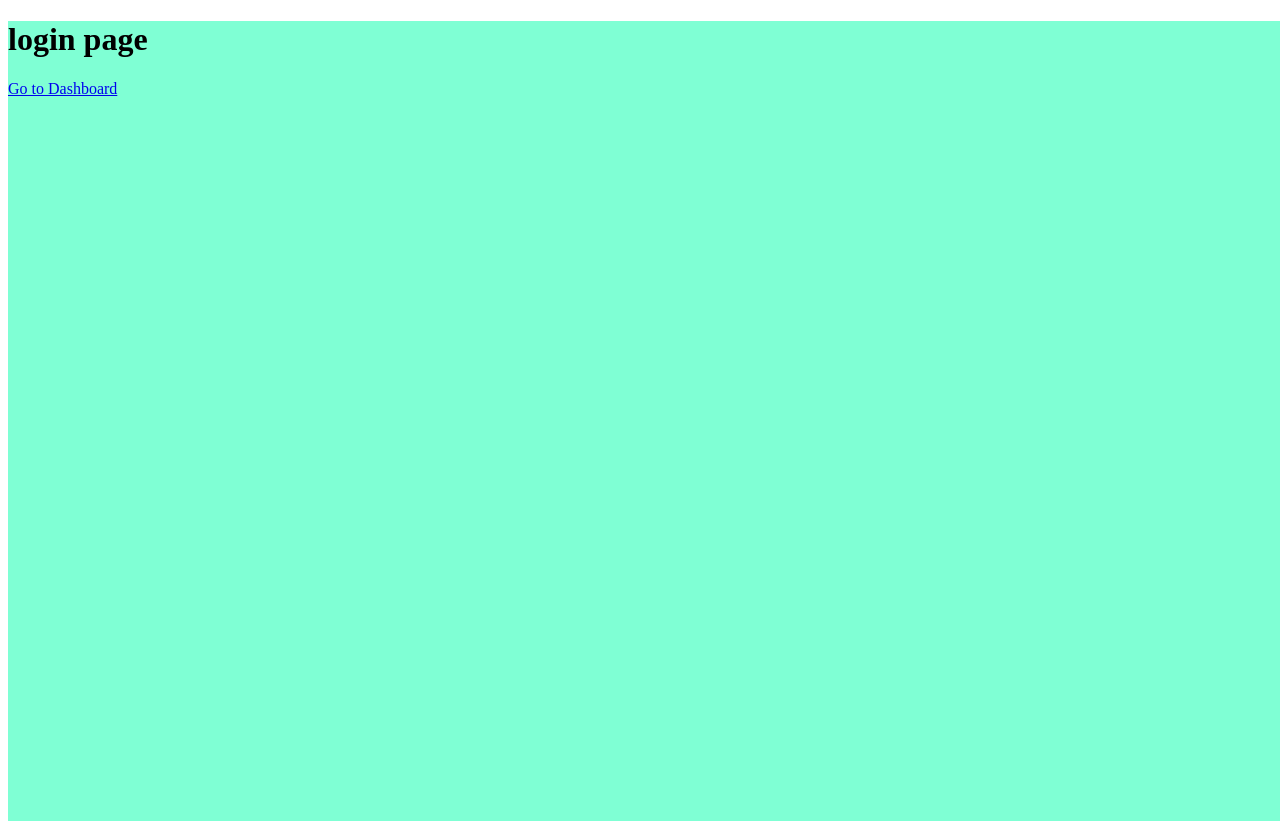
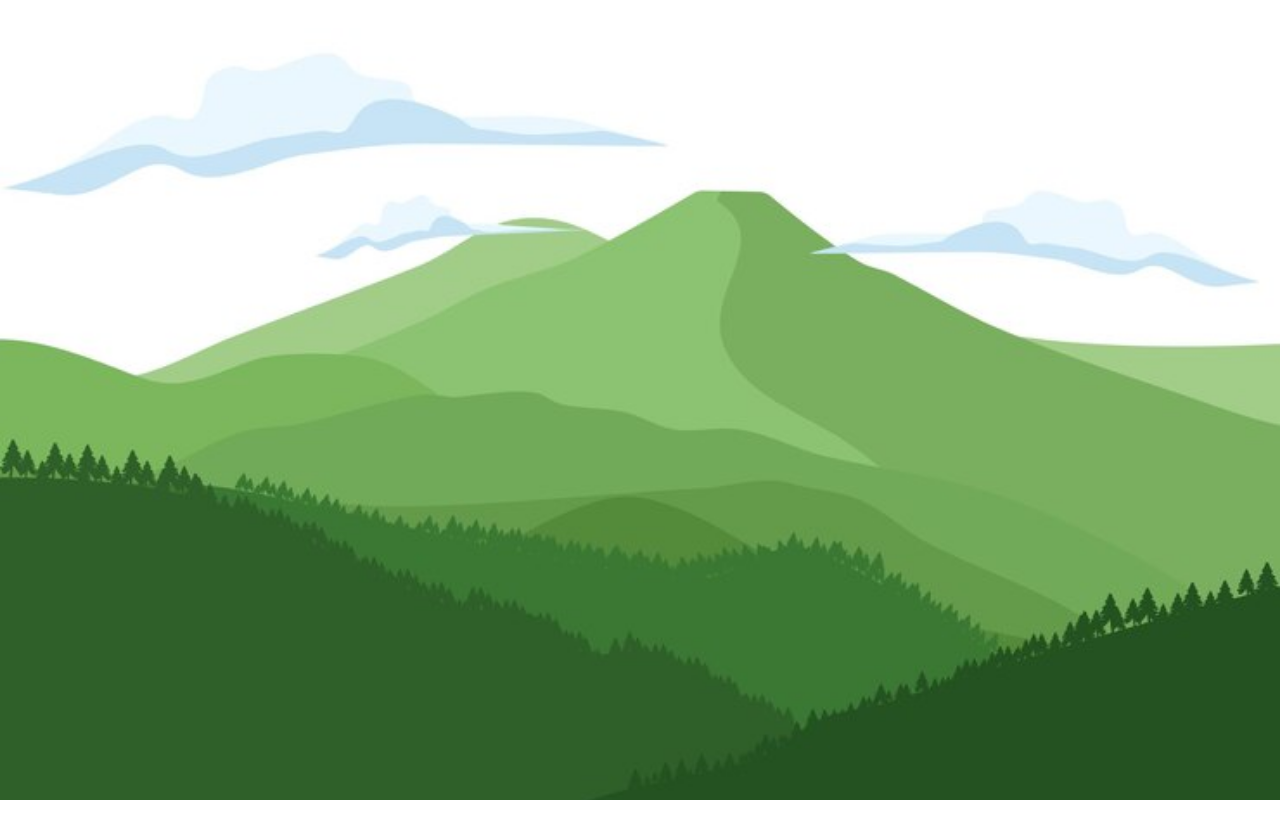
Before and after one commit to JeremyGroce/Robinhood_Widget, a React (Vite) app: page / in a window 1280 px wide. After the commit the page ends 800 px from the top, so only its background shows below. Built offline with nearby package versions, Linux system fonts and the light colour scheme.

Commit message:
set background image, including scaling

```diff
--- a/src/pages/login.jsx
+++ b/src/pages/login.jsx
@@ -7,8 +7,11 @@
 {
     return(
         <div className="login-page">
-            <h1>login page</h1>
-            <Link to= "/dashboard">Go to Dashboard</Link>
+            <div className="login-component">
+
+
+            </div>
+            {/* <Link to= "/dashboard">Go to Dashboard</Link> */}
         </div>
     )
 }
--- a/src/styling/log.css
+++ b/src/styling/log.css
@@ -1,8 +1,28 @@
 
 .login-page
 {
-    background-color: aquamarine;
+    background-image: url(../../public/Login\ Image.jpg);
+    background-repeat: no-repeat;
+    background-position: center center;
+    background-size: cover;
     height: 100vh;
     width: 100vw;
     color: black;
 }
+
+/* Get rid of default html padding/margin */
+*
+{
+    margin: 0;
+    padding: 0;
+}
+
+
+/* .login-component
+{
+    position: relative;
+    background-color: gray;
+    height: 100px;
+    width: 200px;
+    border-radius: 5px;
+} */
```
Also changed, not shown: src/styling/dash.css (line endings or trailing spaces).
